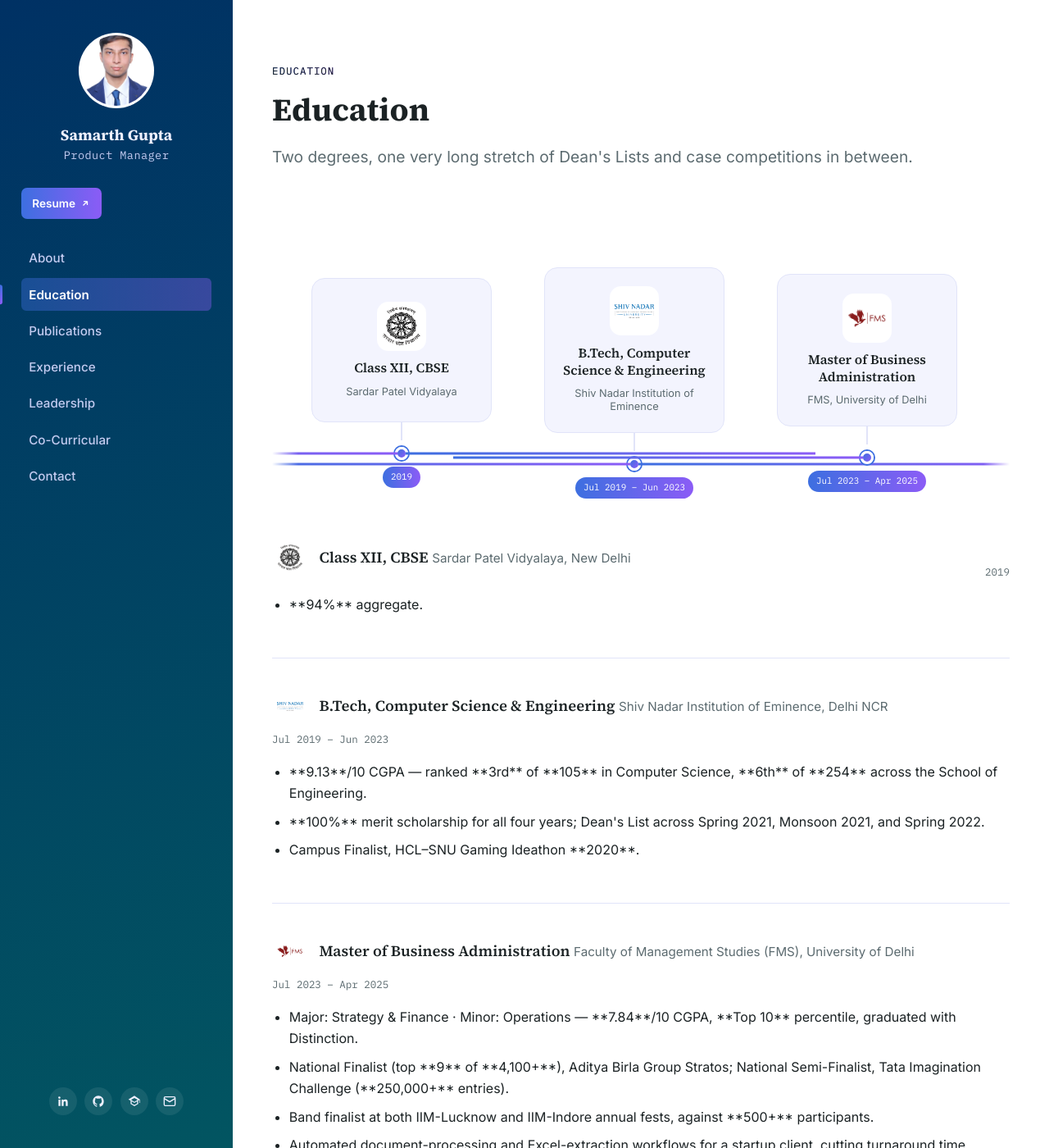
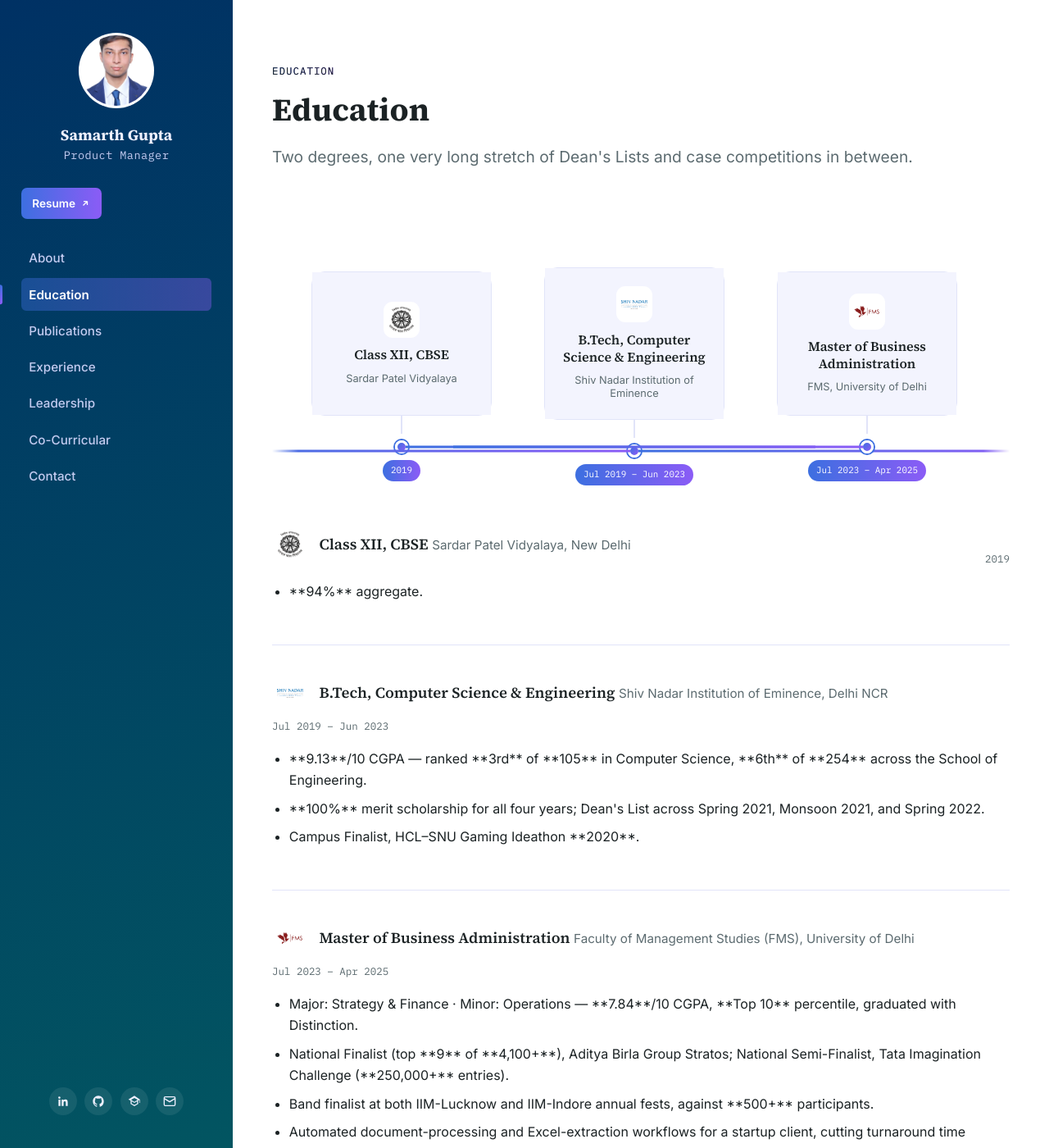
Before and after one commit to sgupta2501/sgupta2501.github.io, a Jekyll site: the page built from education.md, in a window 1280 px wide and 1400 px high. Shown: the whole window at 82% size. Built offline with Jekyll 4.4.1, drawn with Linux system fonts in a browser that asks for light colours.

Commit message:
version 9?

```diff
--- a/assets/css/style.css
+++ b/assets/css/style.css
@@ -528,8 +528,8 @@
 }
 .timeline-track.flat .timeline-dot::before { right: 100%; }
 .timeline-track.flat .timeline-dot::after { left: 100%; }
-.timeline-track.flat .timeline-item:first-child .timeline-dot::before { display: none; }
-.timeline-track.flat .timeline-item:last-child .timeline-dot::after { display: none; }
+.timeline-track.flat .timeline-item:first-of-type .timeline-dot::before { display: none; }
+.timeline-track.flat .timeline-item:last-of-type .timeline-dot::after { display: none; }
 .timeline-track.flat .timeline-dot { width: 16px; height: 16px; }
 
 .timeline-node {
@@ -571,6 +571,8 @@
 
 /* Compact wave card: logo + title + org only */
 .timeline-card {
+  position: relative;
+  isolation: isolate;
   display: flex;
   flex-direction: column;
   align-items: center;
@@ -585,11 +587,25 @@
   min-height: 176px;
 }
 
+/* Square (non-rounded) opaque backing, exactly the size of the card,
+   sitting behind the card's own rounded background but in front of the
+   wave line. Rounded corners never actually paint the box's own corner
+   triangles, so without this, the line could show through right at a
+   card's corner even though z-index says "line behind card" — this
+   closes that gap by fully covering the card's rectangular footprint. */
+.timeline-card::before {
+  content: "";
+  position: absolute;
+  inset: 0;
+  background: var(--bg-alt);
+  z-index: -1;
+}
+
 .timeline-card .org-badge {
-  width: 60px;
-  height: 60px;
-  border-radius: 14px;
-  font-size: 0.82rem;
+  width: 44px;
+  height: 44px;
+  border-radius: 11px;
+  font-size: 0.68rem;
 }
 
 .timeline-card .entry-title {
--- a/assets/js/experience-duration.js
+++ b/assets/js/experience-duration.js
@@ -5,8 +5,8 @@
 // display text in the timeline/detail list.
 (function () {
   var roles = [
-    { start: '2021-05-01', end: '2021-08-31' },   // ICGEB
-    { start: '2022-05-01', end: '2022-07-31' },   // Dell Technologies
+    { start: '2021-05-01', end: '2021-08-31', months: 2 },   // ICGEB — corrected: actually June–Aug, ~2mo
+    { start: '2022-05-01', end: '2022-07-31', months: 2 },   // Dell Technologies — corrected: actually ~2mo
     { start: '2023-01-01', end: '2023-06-30' },   // Bain Capability Network
     { start: '2024-04-01', end: '2024-05-31' },   // Hindustan Unilever
     { start: '2025-05-01', end: null }            // Hero Fincorp — null end = present
@@ -23,6 +23,7 @@
 
     var today = new Date();
     var totalMonths = roles.reduce(function (sum, role) {
+      if (typeof role.months === 'number') return sum + role.months;
       var start = new Date(role.start);
       var end = role.end ? new Date(role.end) : today;
       return sum + monthsBetween(start, end);
```
